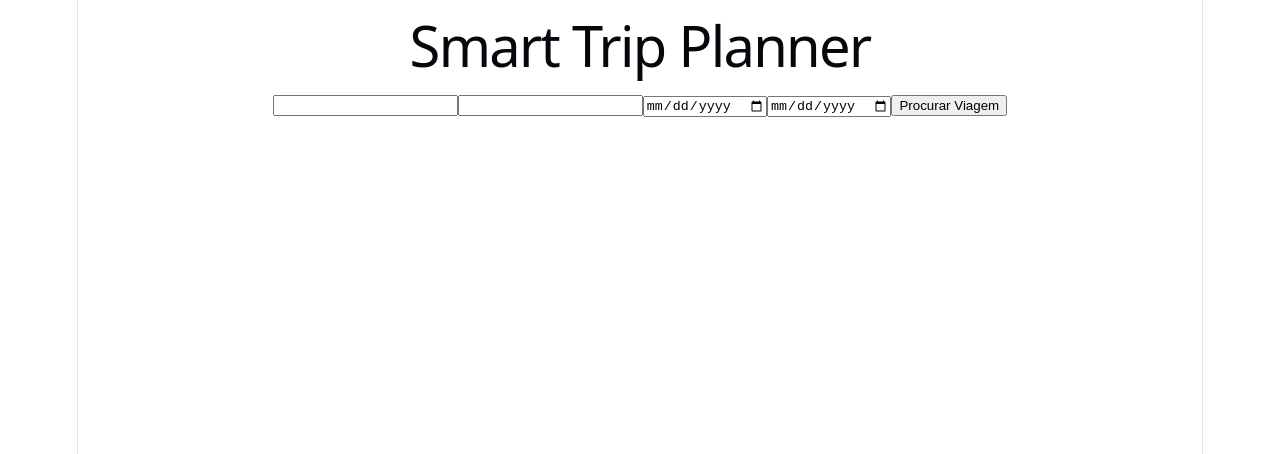
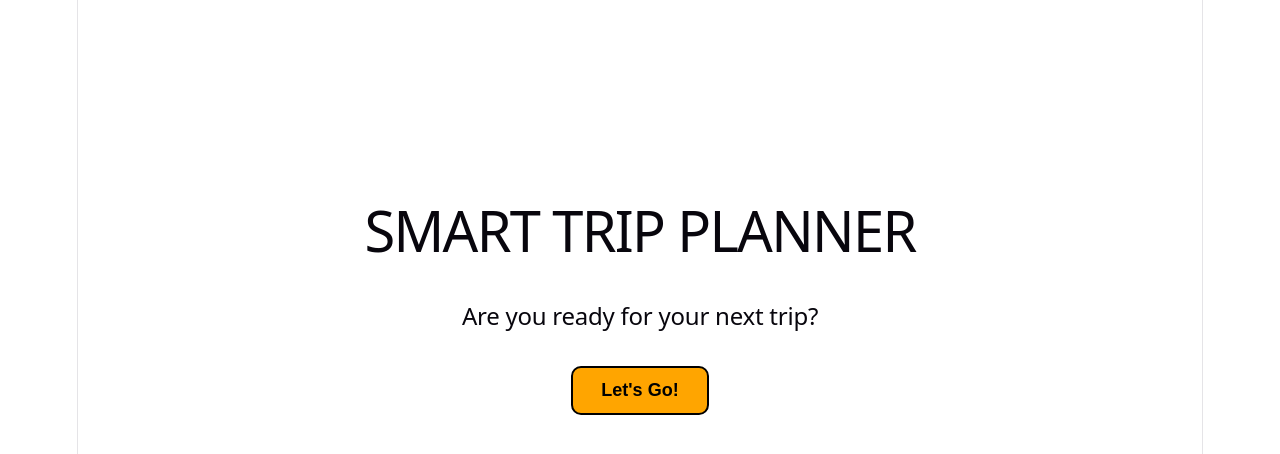
Before and after one commit to PedroCorreia23/smart-trip-planner, a React app in the folder frontend/: page / in a window 1280 px wide. Shown: the top 454 px of the page. Built offline with nearby package versions, Linux system fonts and the light colour scheme; the HTML template or start-up script is replaced by a standard one.

Commit message:
landind page

```diff
--- a/frontend/src/App.css
+++ b/frontend/src/App.css
@@ -1,184 +1,22 @@
-.counter {
-  font-size: 16px;
-  padding: 5px 10px;
-  border-radius: 5px;
-  color: var(--accent);
-  background: var(--accent-bg);
-  border: 2px solid transparent;
-  transition: border-color 0.3s;
-  margin-bottom: 24px;
+.landing-page {
+  display: flex;
+  flex-direction: column;
+  align-items: center;
+  gap: 1.5em;
+  min-height: 75svh;
+  justify-content: center;
 
-  &:hover {
-    border-color: var(--accent-border);
-  }
-  &:focus-visible {
-    outline: 2px solid var(--accent);
-    outline-offset: 2px;
-  }
 }
 
-.hero {
-  position: relative;
-
-  .base,
-  .framework,
-  .vite {
-    inset-inline: 0;
-    margin: 0 auto;
-  }
-
-  .base {
-    width: 170px;
-    position: relative;
-    z-index: 0;
-  }
-
-  .framework,
-  .vite {
-    position: absolute;
-  }
-
-  .framework {
-    z-index: 1;
-    top: 34px;
-    height: 28px;
-    transform: perspective(2000px) rotateZ(300deg) rotateX(44deg) rotateY(39deg)
-      scale(1.4);
-  }
-
-  .vite {
-    z-index: 0;
-    top: 107px;
-    height: 26px;
-    width: auto;
-    transform: perspective(2000px) rotateZ(300deg) rotateX(40deg) rotateY(39deg)
-      scale(0.8);
-  }
+.landing-page button {
+  background-color: orange;
+  border: 2px solid rgb(0, 0, 0);
+  border-radius: 10px;
+  font-weight: bold;
+  padding: 12px 28px;
+  font-size: 18px;
+  cursor: pointer;
 }
-
-#center {
-  display: flex;
-  flex-direction: column;
-  gap: 25px;
-  place-content: center;
-  place-items: center;
-  flex-grow: 1;
-
-  @media (max-width: 1024px) {
-    padding: 32px 20px 24px;
-    gap: 18px;
-  }
+.landing-page button:hover {
+  background-color: rgb(241, 171, 84);
 }
-
-#next-steps {
-  display: flex;
-  border-top: 1px solid var(--border);
-  text-align: left;
-
-  & > div {
-    flex: 1 1 0;
-    padding: 32px;
-    @media (max-width: 1024px) {
-      padding: 24px 20px;
-    }
-  }
-
-  .icon {
-    margin-bottom: 16px;
-    width: 22px;
-    height: 22px;
-  }
-
-  @media (max-width: 1024px) {
-    flex-direction: column;
-    text-align: center;
-  }
-}
-
-#docs {
-  border-right: 1px solid var(--border);
-
-  @media (max-width: 1024px) {
-    border-right: none;
-    border-bottom: 1px solid var(--border);
-  }
-}
-
-#next-steps ul {
-  list-style: none;
-  padding: 0;
-  display: flex;
-  gap: 8px;
-  margin: 32px 0 0;
-
-  .logo {
-    height: 18px;
-  }
-
-  a {
-    color: var(--text-h);
-    font-size: 16px;
-    border-radius: 6px;
-    background: var(--social-bg);
-    display: flex;
-    padding: 6px 12px;
-    align-items: center;
-    gap: 8px;
-    text-decoration: none;
-    transition: box-shadow 0.3s;
-
-    &:hover {
-      box-shadow: var(--shadow);
-    }
-    .button-icon {
-      height: 18px;
-      width: 18px;
-    }
-  }
-
-  @media (max-width: 1024px) {
-    margin-top: 20px;
-    flex-wrap: wrap;
-    justify-content: center;
-
-    li {
-      flex: 1 1 calc(50% - 8px);
-    }
-
-    a {
-      width: 100%;
-      justify-content: center;
-      box-sizing: border-box;
-    }
-  }
-}
-
-#spacer {
-  height: 88px;
-  border-top: 1px solid var(--border);
-  @media (max-width: 1024px) {
-    height: 48px;
-  }
-}
-
-.ticks {
-  position: relative;
-  width: 100%;
-
-  &::before,
-  &::after {
-    content: '';
-    position: absolute;
-    top: -4.5px;
-    border: 5px solid transparent;
-  }
-
-  &::before {
-    left: 0;
-    border-left-color: var(--border);
-  }
-  &::after {
-    right: 0;
-    border-right-color: var(--border);
-  }
-}
--- a/frontend/src/App.jsx
+++ b/frontend/src/App.jsx
@@ -1,38 +1,12 @@
-import { useState } from 'react'
+import React from "react";
+import './App.css';
 
-function App() {
-  // 1. A nossa "memória" para o formulário
-  const [viagem, setViagem] = useState({
-    origin: '',
-    destination: '',
-    start_date: '',
-    end_date: ''
-  })
-
-  // 2. A função que atualiza a memória sempre que escrevemos algo
-  const handleChange = (e) => {
-    const { name, value } = e.target
-    setViagem(prev => ({ ...prev, [name]: value }))
-  }
-
-  const pesquisarViagem = () => {
-    // Para já, vamos apenas imprimir os dados para confirmar que estão corretos
-    console.log("Dados prontos a enviar para o Backend:", viagem);
-  }
-
-  // 3. A interface (O teu desafio começa aqui!)
+export default function App() {
   return (
-    <div>
-      <h1>Smart Trip Planner</h1>
-        <input type="text" name="origin" value={viagem.origin} onChange={handleChange} />
-        <input type="text" name="destination" value={viagem.destination} onChange={handleChange} />
-        <input type="date" name="start_date" value={viagem.start_date} onChange={handleChange} />
-        <input type="date" name="end_date" value={viagem.end_date} onChange={handleChange} />
-
-        <button onClick={pesquisarViagem}>Procurar Viagem</button>
-
+    <div className="landing-page">
+      <h1>SMART TRIP PLANNER</h1>
+      <h2>Are you ready for your next trip?</h2>
+      <button>Let's Go!</button>
     </div>
-  )
+  );
 }
-
-export default App
```
